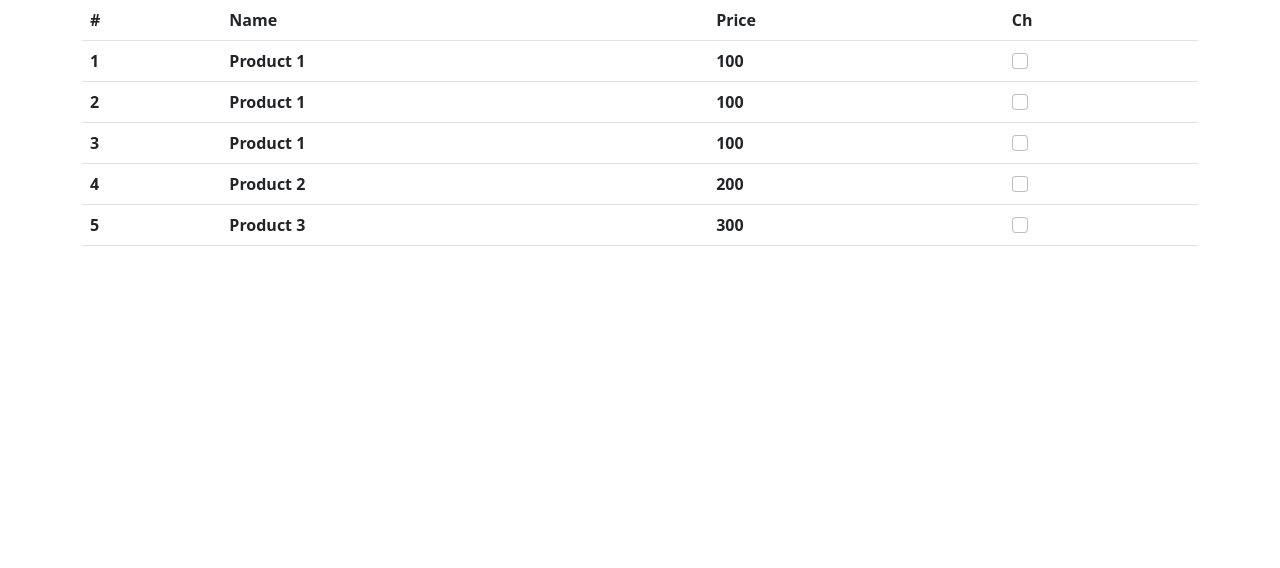
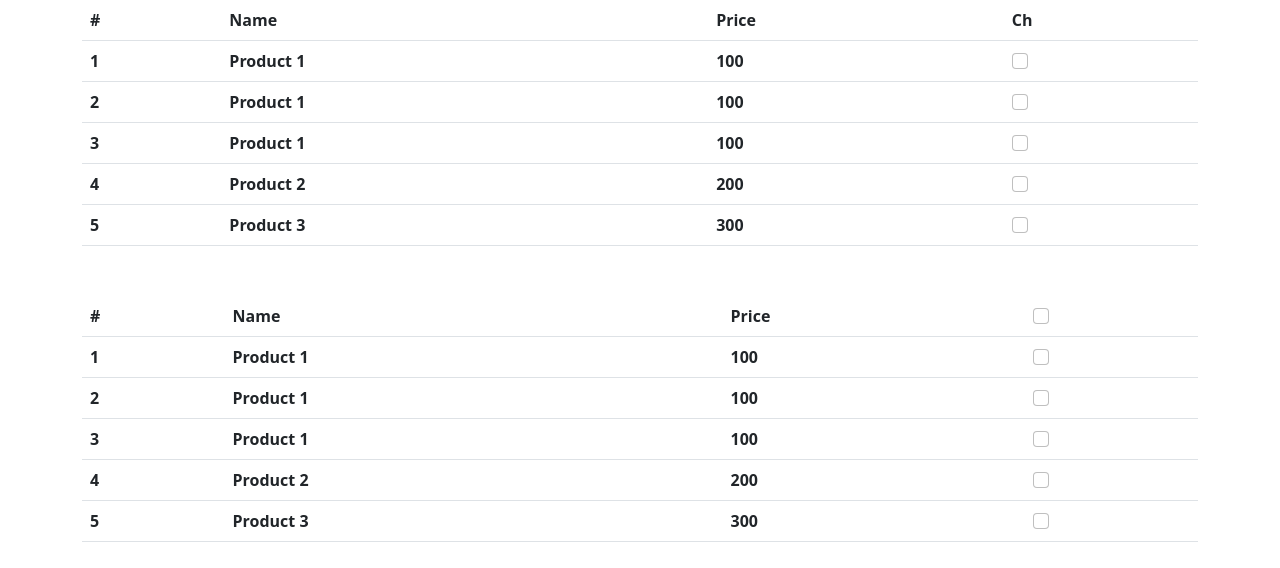
Before and after one commit to Kodake/TableCheckApp, an Angular app: page / in a window 1280 px wide. Shown: the top 568 px of the page. Built offline with nearby package versions, Linux system fonts and the light colour scheme.

Commit message:
Checked row and all rows using ngModel

```diff
--- a/src/app/app.component.html
+++ b/src/app/app.component.html
@@ -1,24 +1,5 @@
-<div class="container">
-  <div class="bd-example">
-    <table class="table table-hover">
-      <thead>
-        <tr>
-          <th scope="col">#</th>
-          <th scope="col">Name</th>
-          <th scope="col">Price</th>
-          <th scope="col">Ch</th>
-        </tr>
-      </thead>
-      <tbody>
-        <tr *ngFor="let item of products; let i = index;">
-          <th>{{item.id}}</th>
-          <th>{{item.name}}</th>
-          <th>{{item.price}}</th>
-          <th>
-            <input class="form-check-input" type="checkbox" (click)="onClick($event, i)">
-          </th>
-        </tr>
-      </tbody>
-    </table>
-  </div>
-</div>
+<app-check-event-condition></app-check-event-condition>
+
+<div style="margin-top: 50px;"></div>
+
+<app-check-event-all></app-check-event-all>
--- a/src/app/app.component.ts
+++ b/src/app/app.component.ts
@@ -6,28 +6,10 @@ import Product from './products';
   templateUrl: './app.component.html',
   styleUrls: ['./app.component.css']
 })
-export class AppComponent implements OnInit {
+export class AppComponent {
   title = 'FrontEnd';
-  products: Product[] = [];
 
-  constructor() { }
+  constructor() {
 
-  ngOnInit(): void {
-    this.products = [
-      { id: 1, name: 'Product 1', price: 100, checked: false },
-      { id: 2, name: 'Product 1', price: 100, checked: false },
-      { id: 3, name: 'Product 1', price: 100, checked: false },
-      { id: 4, name: 'Product 2', price: 200, checked: false },
-      { id: 5, name: 'Product 3', price: 300, checked: false },
-    ];
-  }
-
-  onClick(e: any, index: number) {
-    if (this.products.find(x => x.price === this.products[index].price
-      && x.name === this.products[index].name
-      && x.checked === true)) {
-      e.target.checked = false;
-    }
-    this.products[index].checked = e.target.checked;
   }
 }
--- a/src/app/app.module.ts
+++ b/src/app/app.module.ts
@@ -4,10 +4,14 @@ import { BrowserModule } from '@angular/platform-browser';
 
 import { AppRoutingModule } from './app-routing.module';
 import { AppComponent } from './app.component';
+import { CheckEventConditionComponent } from './components/check-event-condition/check-event-condition.component';
+import { CheckEventAllComponent } from './components/check-event-all/check-event-all.component';
 
 @NgModule({
   declarations: [
-    AppComponent
+    AppComponent,
+    CheckEventConditionComponent,
+    CheckEventAllComponent
   ],
   imports: [
     BrowserModule,
--- /dev/null
+++ b/src/app/components/check-event-all/check-event-all.component.html
@@ -0,0 +1,26 @@
+<div class="container">
+    <div class="bd-example">
+        <table class="table table-hover">
+            <thead>
+                <tr>
+                    <th scope="col">#</th>
+                    <th scope="col">Name</th>
+                    <th scope="col">Price</th>
+                    <th scope="col"><input class="form-check-input" type="checkbox" [(ngModel)]="isAllChecked"
+                            (change)="checkUncheckAll($event)" /></th>
+                </tr>
+            </thead>
+            <tbody>
+                <tr *ngFor="let item of products; let i = index;">
+                    <th>{{item.id}}</th>
+                    <th>{{item.name}}</th>
+                    <th>{{item.price}}</th>
+                    <th>
+                        <input class="form-check-input" type="checkbox" [(ngModel)]="item.isChecked"
+                            (change)="isAllSelected($event, i)" />
+                    </th>
+                </tr>
+            </tbody>
+        </table>
+    </div>
+</div>
--- /dev/null
+++ b/src/app/components/check-event-all/check-event-all.component.ts
@@ -0,0 +1,63 @@
+import { Component, OnInit } from '@angular/core';
+import Product from 'src/app/products';
+
+@Component({
+  selector: 'app-check-event-all',
+  templateUrl: './check-event-all.component.html',
+  styleUrls: ['./check-event-all.component.css']
+})
+export class CheckEventAllComponent implements OnInit {
+  isAllChecked: boolean = false;
+  products: Product[] = [];
+  checkedProducts: Product[] = [];
+
+  constructor() { }
+
+  ngOnInit(): void {
+    this.products = [
+      { id: 1, name: 'Product 1', price: 100, isChecked: false },
+      { id: 2, name: 'Product 1', price: 100, isChecked: false },
+      { id: 3, name: 'Product 1', price: 100, isChecked: false },
+      { id: 4, name: 'Product 2', price: 200, isChecked: false },
+      { id: 5, name: 'Product 3', price: 300, isChecked: false },
+    ];
+  }
+
+  checkUncheckAll(e: any) {
+    for (var i = 0; i < this.products.length; i++) {
+      if (this.products.find(x => x.price === this.products[i].price
+        && x.name === this.products[i].name
+        && x.isChecked === true)) {
+        this.products[i].isChecked = false;
+      } else {
+        this.products[i].isChecked = this.isAllChecked;
+      }
+    }
+
+    this.getCheckedItemList();
+  }
+
+  isAllSelected(e: any, index: number) {
+    if (this.checkedProducts.find(x => x.price === this.products[index].price
+      && x.name === this.products[index].name
+      && x.isChecked === true)) {
+      e.target.checked = false;
+      e.target.disabled = true;
+    }
+    this.products[index].isChecked = e.target.checked;
+    this.isAllChecked = this.products.every(function (item: any) {
+      return item.isChecked == true;
+    });
+
+    this.getCheckedItemList();
+  }
+
+  getCheckedItemList() {
+    this.checkedProducts = [];
+    for (var i = 0; i < this.products.length; i++) {
+      if (this.products[i].isChecked)
+        this.checkedProducts.push(this.products[i]);
+    }
+  }
+
+}
--- /dev/null
+++ b/src/app/components/check-event-condition/check-event-condition.component.html
@@ -0,0 +1,24 @@
+<div class="container">
+    <div class="bd-example">
+      <table class="table table-hover">
+        <thead>
+          <tr>
+            <th scope="col">#</th>
+            <th scope="col">Name</th>
+            <th scope="col">Price</th>
+            <th scope="col">Ch</th>
+          </tr>
+        </thead>
+        <tbody>
+          <tr *ngFor="let item of products; let i = index;">
+            <th>{{item.id}}</th>
+            <th>{{item.name}}</th>
+            <th>{{item.price}}</th>
+            <th>
+              <input class="form-check-input" type="checkbox" (click)="onClick($event, i)">
+            </th>
+          </tr>
+        </tbody>
+      </table>
+    </div>
+  </div>
--- /dev/null
+++ b/src/app/components/check-event-condition/check-event-condition.component.ts
@@ -0,0 +1,33 @@
+import { Component, OnInit } from '@angular/core';
+import Product from 'src/app/products';
+
+@Component({
+  selector: 'app-check-event-condition',
+  templateUrl: './check-event-condition.component.html',
+  styleUrls: ['./check-event-condition.component.css']
+})
+export class CheckEventConditionComponent implements OnInit {
+  products: Product[] = [];
+
+  constructor() { }
+
+  ngOnInit(): void {
+    this.products = [
+      { id: 1, name: 'Product 1', price: 100, isChecked: false },
+      { id: 2, name: 'Product 1', price: 100, isChecked: false },
+      { id: 3, name: 'Product 1', price: 100, isChecked: false },
+      { id: 4, name: 'Product 2', price: 200, isChecked: false },
+      { id: 5, name: 'Product 3', price: 300, isChecked: false },
+    ];
+  }
+
+  onClick(e: any, index: number) {
+    if (this.products.find(x => x.price === this.products[index].price
+      && x.name === this.products[index].name
+      && x.isChecked === true)) {
+      e.target.checked = false;
+    }
+    this.products[index].isChecked = e.target.checked;
+  }
+
+}
--- a/src/app/products.ts
+++ b/src/app/products.ts
@@ -2,5 +2,5 @@ export default class Product {
     id?: number;
     name?: string;
     price!: number;
-    checked!: boolean;
+    isChecked!: boolean;
 }
```
Also changed, not shown: src/app/components/check-event-all/check-event-all.component.css (added), src/app/components/check-event-condition/check-event-condition.component.css (added).
